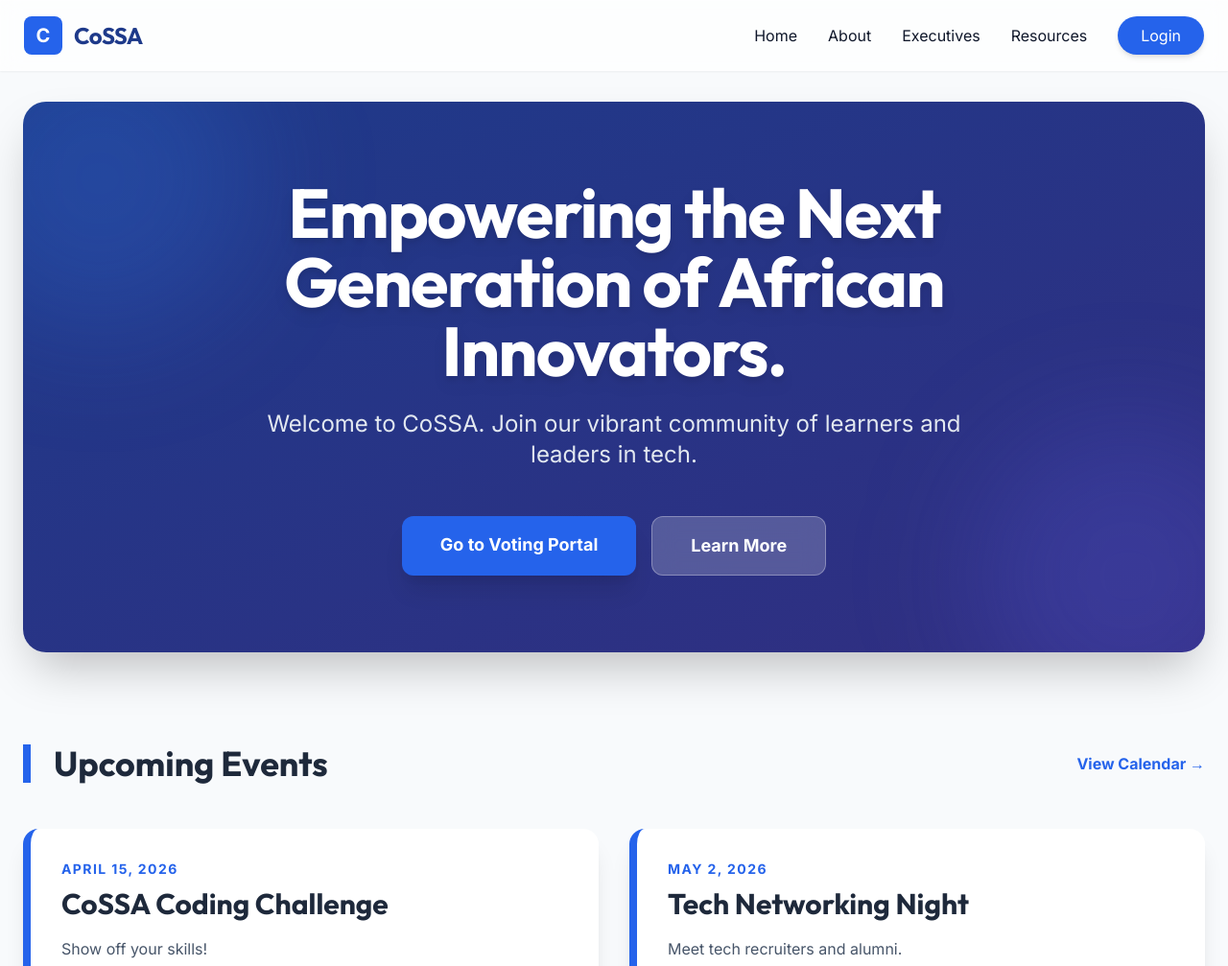
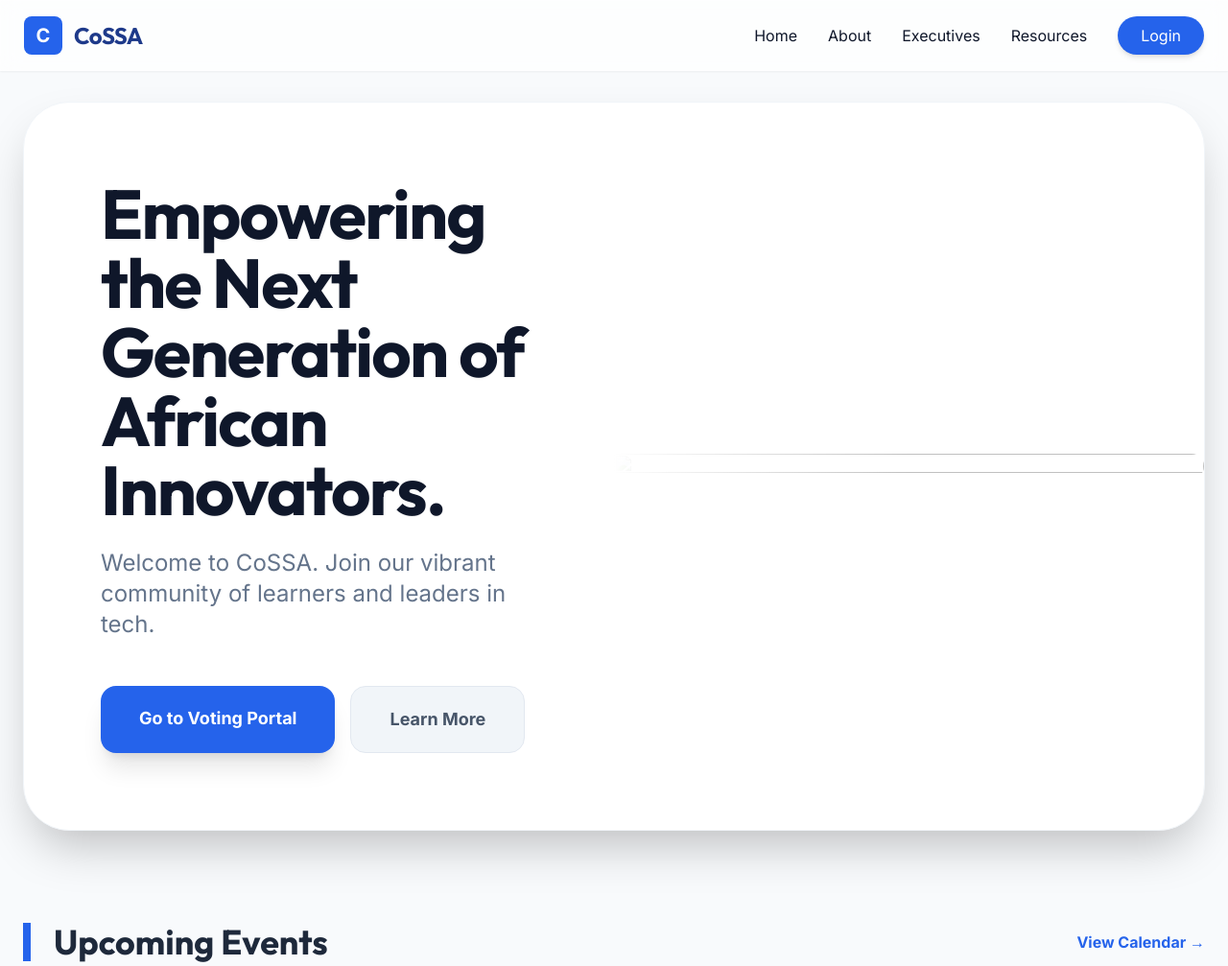
Before and after one commit to sasusavage/cosaa, a Flask app: page / in a window 1280 px wide. Shown: the top 1007 px of the page at 96% size. Run offline with Flask 3, Linux system fonts and the light colour scheme; data that the repository does not hold is empty; some libraries are stand-ins or nearby versions.

Commit message:
Final polish: Mobile-responsive navigation and CMS-editable hero image

```diff
--- a/app/blueprints/main/routes.py
+++ b/app/blueprints/main/routes.py
@@ -8,6 +8,7 @@ def index():
     # Dynamic home page content managed by admin
     hero_title = Setting.get('hero_title', 'Empowering the Next Generation of African Innovators.')
     hero_subtitle = Setting.get('hero_subtitle', 'Welcome to CoSSA. Join our vibrant community of learners and leaders in tech.')
+    hero_image = Setting.get('hero_image', 'https://images.unsplash.com/photo-1517694712202-14dd9538aa97?w=800&h=600&fit=crop')
 
     # Fetch data for public portal
     portfolios = Portfolio.query.all()
--- a/app/templates/base.html
+++ b/app/templates/base.html
@@ -37,7 +37,60 @@
                 <a href="{{ url_for('voting.login') }}" class="bg-blue-600 text-white px-6 py-2 rounded-full hover:bg-blue-700 shadow-md transition-all">Login</a>
             {% endif %}
         </div>
+
+        <!-- Mobile Menu Button -->
+        <button id="menu-btn" class="md:hidden text-slate-800 focus:outline-none p-2">
+            <svg xmlns="http://www.w3.org/2000/svg" class="h-8 w-8" fill="none" viewBox="0 0 24 24" stroke="currentColor">
+                <path stroke-linecap="round" stroke-linejoin="round" stroke-width="2" d="M4 6h16M4 12h16m-7 6h7" />
+            </svg>
+        </button>
     </nav>
+
+    <!-- Mobile Drawer -->
+    <div id="mobile-menu" class="fixed inset-0 z-[60] hidden bg-white/95 backdrop-blur-xl p-10 flex flex-col space-y-6 text-center transform translate-x-full transition-transform duration-300">
+        <button id="close-btn" class="absolute top-6 right-6 text-slate-500">
+            <svg xmlns="http://www.w3.org/2000/svg" class="h-8 w-8" fill="none" viewBox="0 0 24 24" stroke="currentColor">
+                <path stroke-linecap="round" stroke-linejoin="round" stroke-width="2" d="M6 18L18 6M6 6l12 12" />
+            </svg>
+        </button>
+        <div class="flex items-center justify-center space-x-3 mb-10">
+            <div class="w-12 h-12 bg-blue-600 rounded-lg flex items-center justify-center text-white font-bold text-2xl">C</div>
+            <span class="brand text-3xl font-bold text-blue-900">CoSSA</span>
+        </div>
+        <a href="{{ url_for('main.index') }}" class="text-2xl font-bold hover:text-blue-600">Home</a>
+        <a href="{{ url_for('main.about') }}" class="text-2xl font-bold hover:text-blue-600">About</a>
+        <a href="{{ url_for('main.executives') }}" class="text-2xl font-bold hover:text-blue-600">Executives</a>
+        <a href="{{ url_for('main.resources') }}" class="text-2xl font-bold hover:text-blue-600">Resources</a>
+        <hr class="border-slate-100 my-4">
+        {% if current_user.is_authenticated %}
+            {% if current_user.role == 'admin' %}
+                <a href="{{ url_for('admin.dashboard') }}" class="text-2xl font-bold text-indigo-600">Admin Dashboard</a>
+            {% endif %}
+            <a href="{{ url_for('voting.ballot') }}" class="bg-blue-600 text-white px-8 py-4 rounded-2xl font-bold text-xl shadow-xl">Vote Now</a>
+            <a href="{{ url_for('voting.logout') }}" class="text-red-500 font-bold text-xl">Logout</a>
+        {% else %}
+            <a href="{{ url_for('voting.login') }}" class="bg-blue-600 text-white px-8 py-4 rounded-2xl font-bold text-xl shadow-xl">Login to Portal</a>
+        {% endif %}
+    </div>
+
+    <script>
+        const menuBtn = document.getElementById('menu-btn');
+        const closeBtn = document.getElementById('close-btn');
+        const mobileMenu = document.getElementById('mobile-menu');
+
+        menuBtn.addEventListener('click', () => {
+            mobileMenu.classList.remove('hidden', 'translate-x-full');
+            mobileMenu.classList.add('flex', 'translate-x-0');
+        });
+
+        closeBtn.addEventListener('click', () => {
+            mobileMenu.classList.add('translate-x-full');
+            setTimeout(() => {
+                mobileMenu.classList.add('hidden');
+                mobileMenu.classList.remove('flex');
+            }, 300);
+        });
+    </script>
 
     <main class="container mx-auto px-6 py-8">
         {% with messages = get_flashed_messages(with_categories=true) %}
--- a/app/templates/main/index.html
+++ b/app/templates/main/index.html
@@ -1,21 +1,24 @@
 {% extends 'base.html' %}
 
 {% block content %}
-<section class="py-20 text-center relative overflow-hidden bg-gradient-to-br from-blue-900 to-indigo-900 rounded-3xl p-10 shadow-2xl mb-24">
-    <div class="relative z-10 max-w-4xl mx-auto">
-        <h1 class="text-5xl md:text-7xl font-extrabold mb-6 leading-tight text-white tracking-tight drop-shadow-lg">
+<section class="relative overflow-hidden bg-white border border-slate-100 rounded-[3rem] shadow-2xl mb-24 min-h-[500px] flex flex-col md:flex-row items-center">
+    <div class="w-full md:w-1/2 p-10 md:p-20 z-10 text-center md:text-left">
+        <h1 class="text-5xl md:text-7xl font-extrabold mb-6 leading-tight text-slate-900 tracking-tight drop-shadow-sm">
             {{ hero_title }}
         </h1>
-        <p class="text-xl md:text-2xl mb-12 text-slate-200 leading-relaxed max-w-3xl mx-auto">
+        <p class="text-xl md:text-2xl mb-12 text-slate-500 leading-relaxed">
             {{ hero_subtitle }}
         </p>
-        <div class="flex flex-col md:flex-row justify-center space-y-4 md:space-y-0 md:space-x-4">
-            <a href="{{ url_for('voting.ballot') }}" class="bg-blue-600 px-10 py-4 rounded-xl text-white font-bold text-lg hover:bg-blue-700 shadow-xl transition-all hover:scale-105 active:scale-95">Go to Voting Portal</a>
-            <a href="{{ url_for('main.about') }}" class="bg-white/20 backdrop-blur-md px-10 py-4 rounded-xl text-white font-bold text-lg border border-white/30 hover:bg-white/30 transition-all">Learn More</a>
+        <div class="flex flex-col sm:flex-row justify-center md:justify-start space-y-4 sm:space-y-0 sm:space-x-4">
+            <a href="{{ url_for('voting.ballot') }}" class="bg-blue-600 px-10 py-5 rounded-2xl text-white font-bold text-lg hover:bg-blue-700 shadow-xl transition-all hover:scale-105 active:scale-95">Go to Voting Portal</a>
+            <a href="{{ url_for('main.about') }}" class="bg-slate-100 px-10 py-5 rounded-2xl text-slate-600 font-bold text-lg hover:bg-slate-200 transition-all border border-slate-200">Learn More</a>
         </div>
     </div>
-    <div class="absolute -top-20 -left-20 w-80 h-80 bg-blue-500/20 rounded-full blur-3xl"></div>
-    <div class="absolute -bottom-20 -right-20 w-80 h-80 bg-indigo-500/20 rounded-full blur-3xl"></div>
+    <div class="w-full md:w-1/2 h-[300px] md:h-full relative overflow-hidden">
+        <img src="{{ hero_image }}" class="w-full h-full object-cover rounded-b-[3rem] md:rounded-r-[3rem] md:rounded-bl-none">
+        <div class="absolute inset-0 bg-gradient-to-r from-white via-transparent to-transparent hidden md:block"></div>
+        <div class="absolute inset-0 bg-gradient-to-b from-white via-transparent to-transparent md:hidden"></div>
+    </div>
 </section>
 
 <section class="max-w-7xl mx-auto mb-24">
```
Also changed, not shown: app/blueprints/admin/routes.py (+12 -2 lines), app/templates/admin/edit_content.html (+11 -1 lines).
